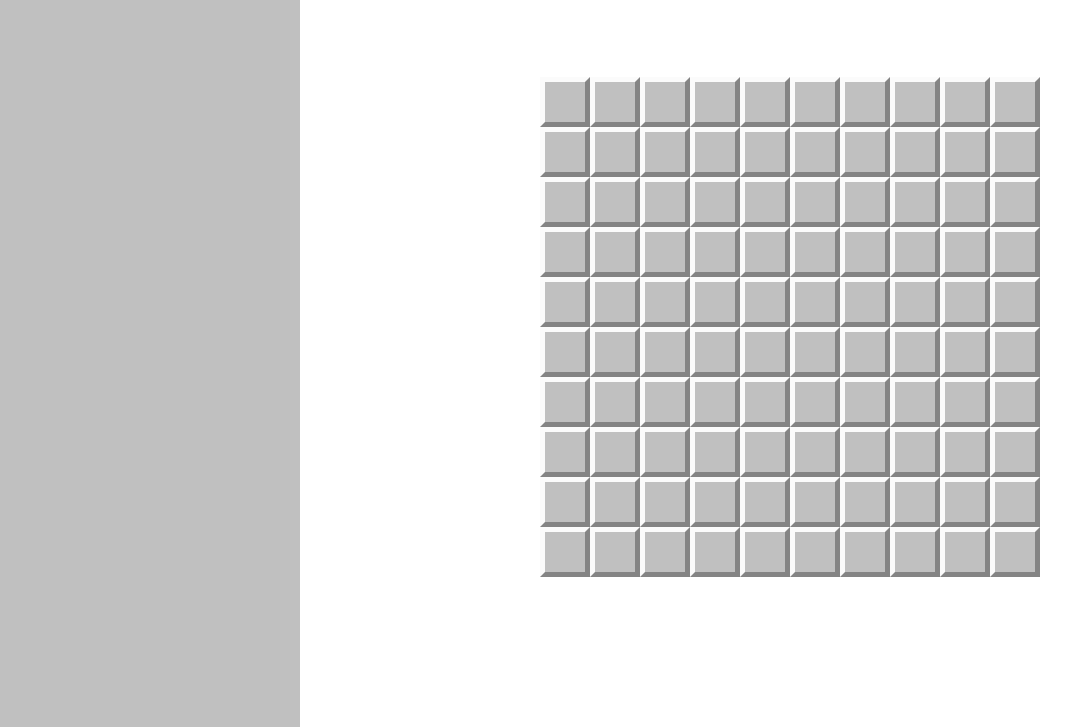
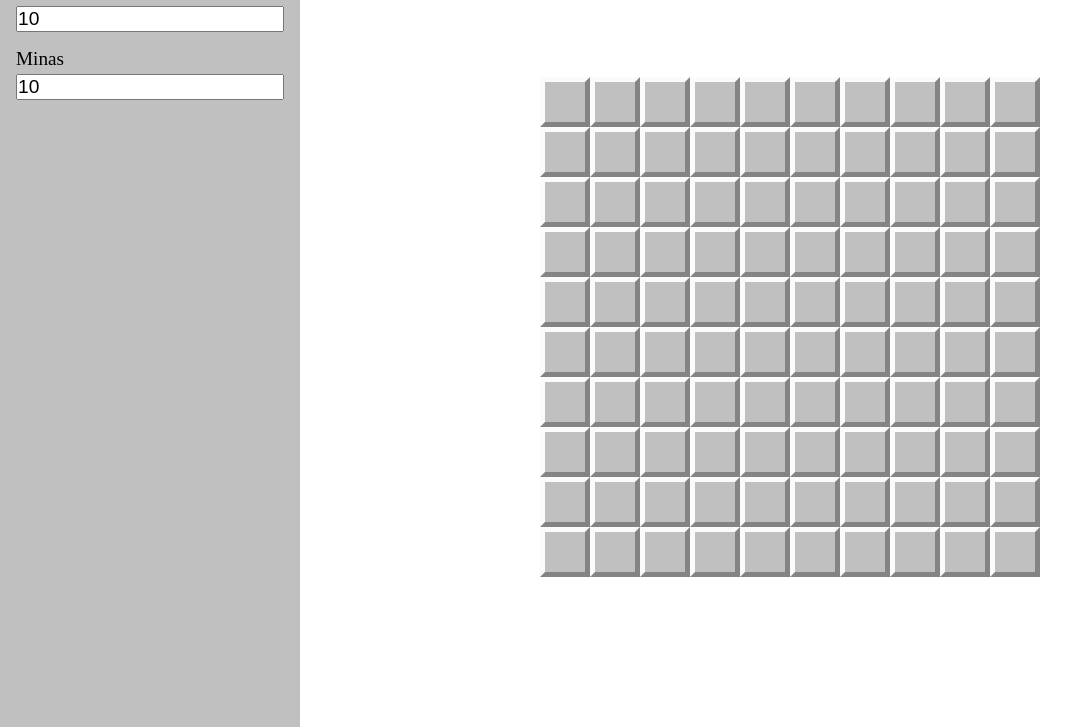
Before and after one commit to andres-linares2211/vanilla-minesweeper, a website with bundled scripts: page index.html in a window 1280 px wide. Shown: the part 73-800 px from the top of the page, without its empty margins (0-1087 px from the left). Built offline with nearby package versions, Linux system fonts and the light colour scheme.

Commit message:
feat: better styles for form

```diff
--- a/styles/index.css
+++ b/styles/index.css
@@ -39,6 +39,18 @@ aside #counter {
   font-weight: 700;
   display: flex;
   justify-content: center;
+}
+
+aside form {
+  display: flex;
+  flex-direction: column;
+  font-size: 1.2rem;
+}
+
+aside form input {
+  margin-top: 0.25rem;
+  margin-bottom: 1rem;
+  font-size: 1.2rem;
 }
 
 .board-container {
```
